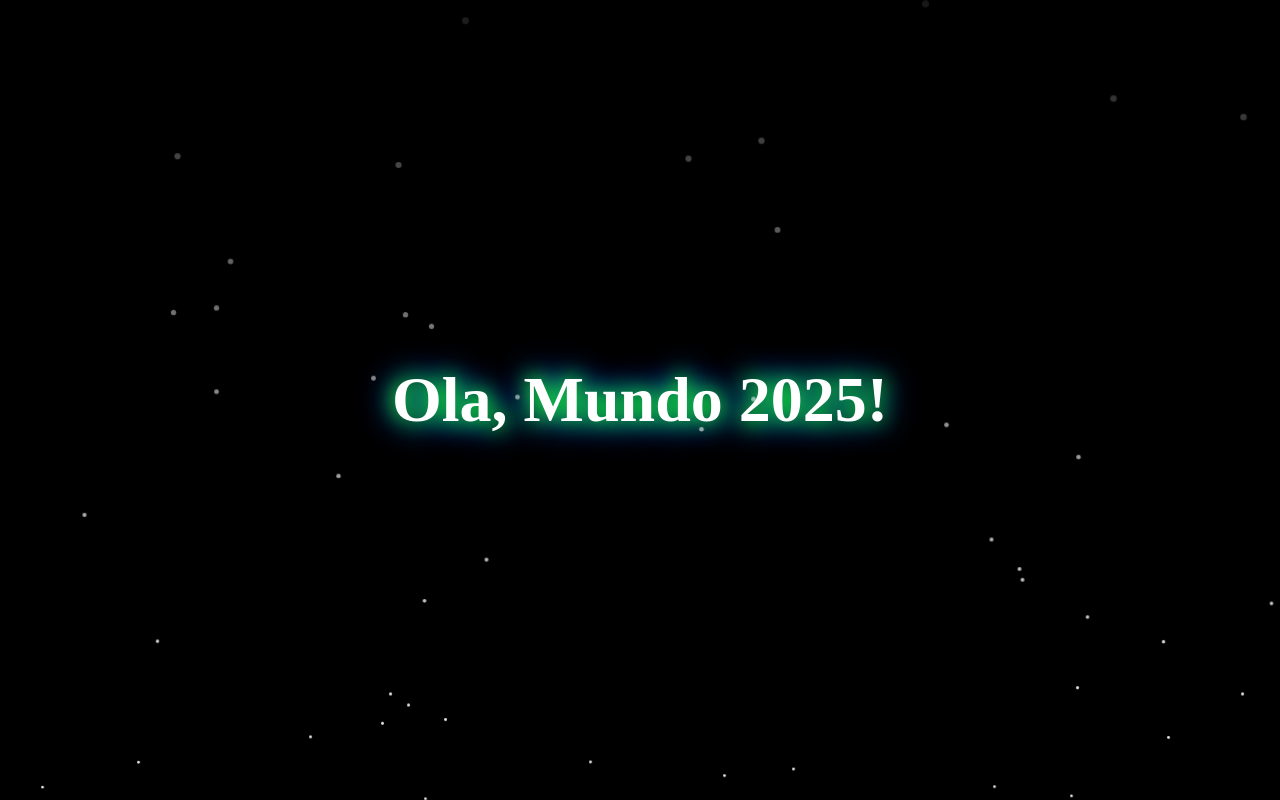
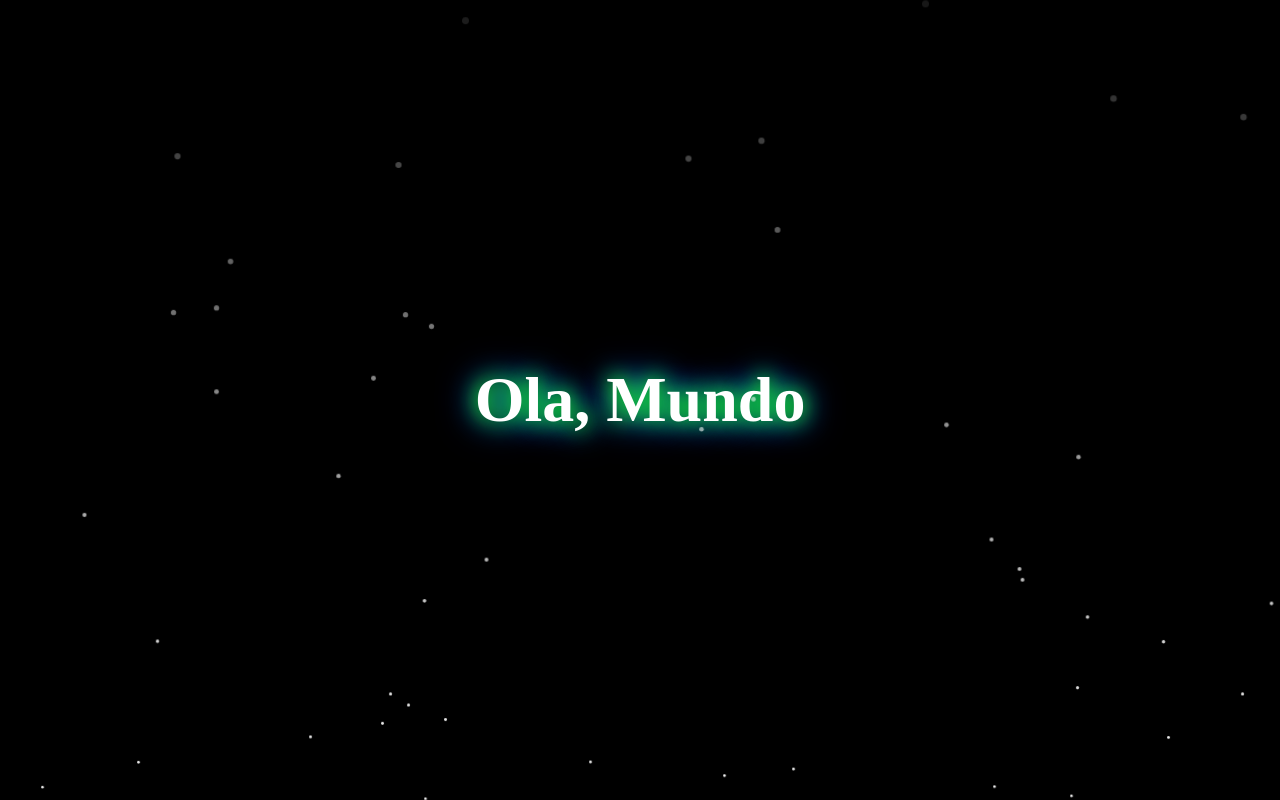
Before and after one commit to marcussilva4/projetocicd, a plain HTML site: page index.html in a window 1280 px wide. Drawn offline with Linux system fonts and the light colour scheme.

Commit message:
alteracao

```diff
--- a/index.html
+++ b/index.html
@@ -56,7 +56,7 @@
     </style>
 </head>
 <body>
-    <h1>Ola, Mundo 2025!</h1>
+    <h1>Ola, Mundo</h1>
     <div class="particles"></div>
     <script>
         function createParticles() {
```
